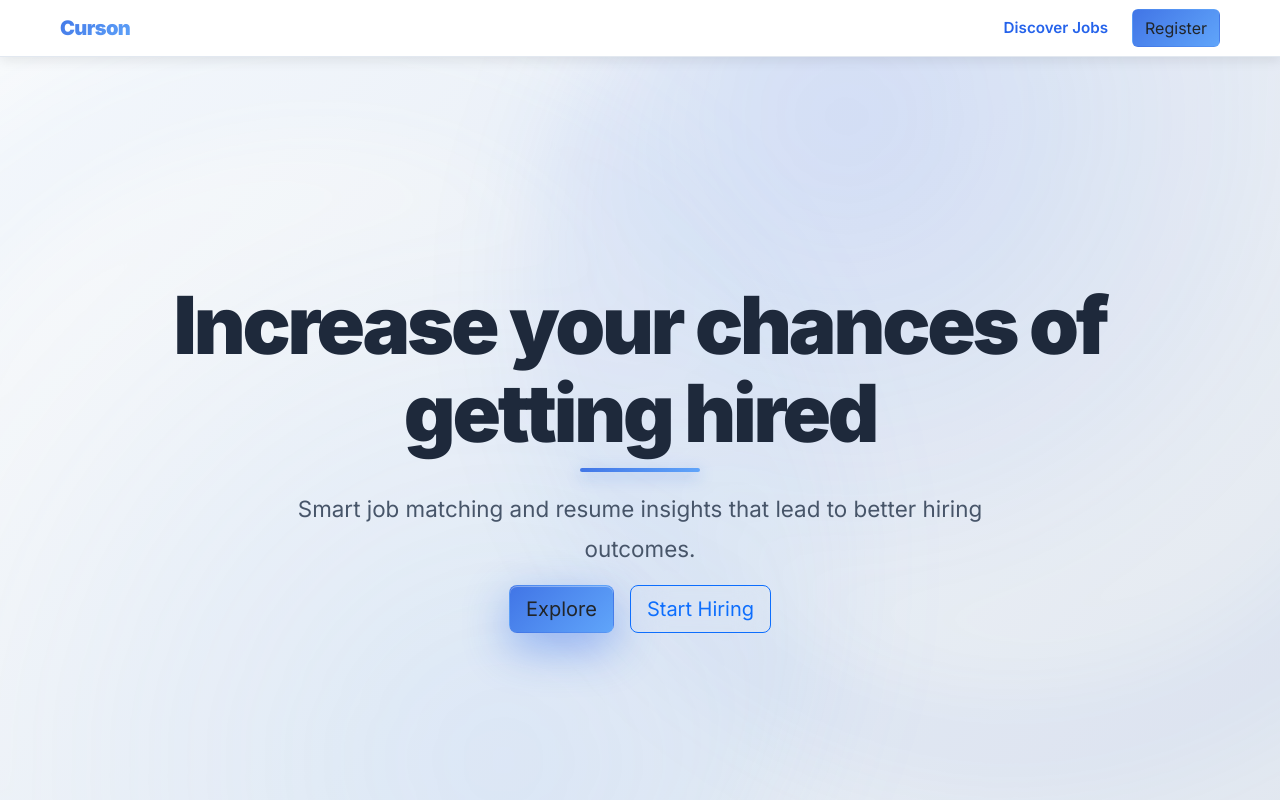
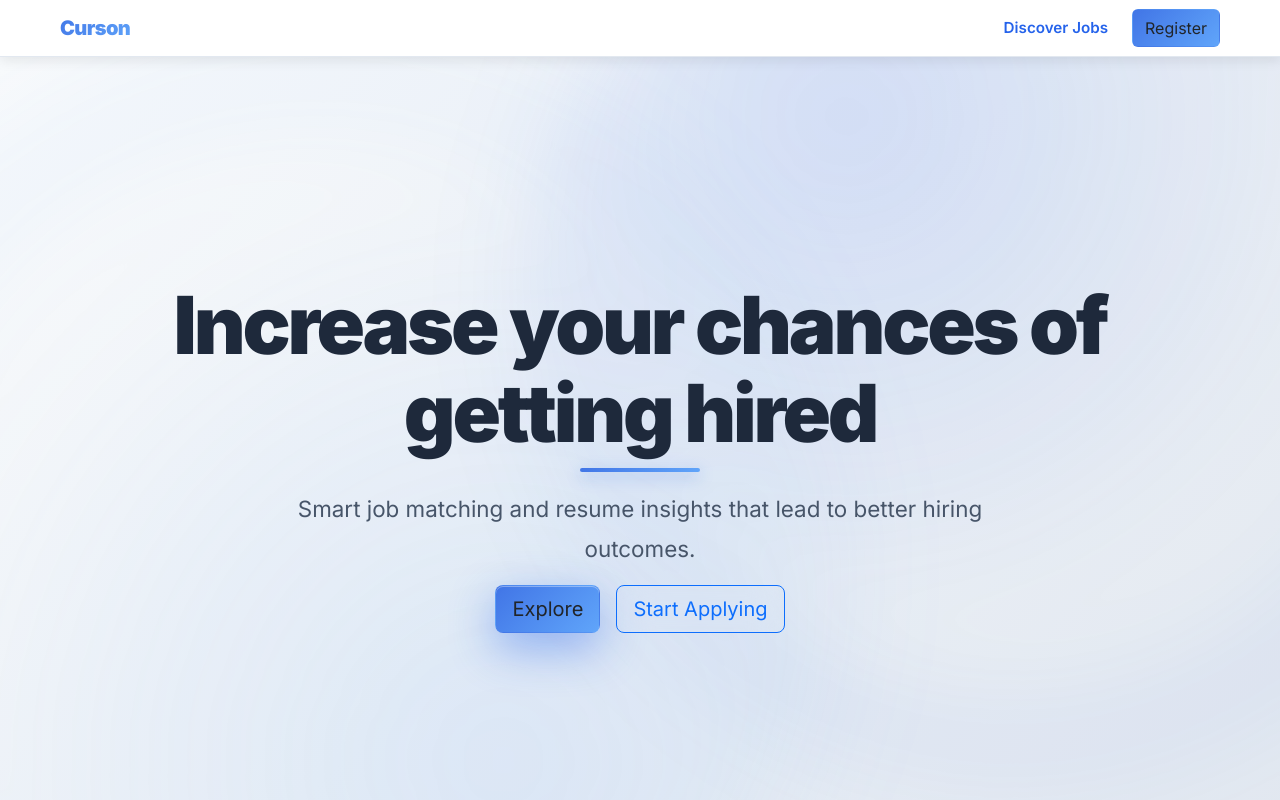
Before and after one commit to Curson-in/jobtalent_frontend, a React (Vite) app: page / in a window 1280 px wide. Shown: the top 800 px of the page. Built offline with nearby package versions, Linux system fonts and the light colour scheme.

Commit message:
page updated

```diff
--- a/src/pages/Landing.jsx
+++ b/src/pages/Landing.jsx
@@ -56,10 +56,10 @@ export default function Landing() {
 </Link>
 
 <Link
-  to="/signup?role=employer"
+  to="/signup?role=talent"
   className="btn btn-outline-primary btn-lg"
 >
-  Start Hiring
+  Start Applying
 </Link>
 
           </div>
```
